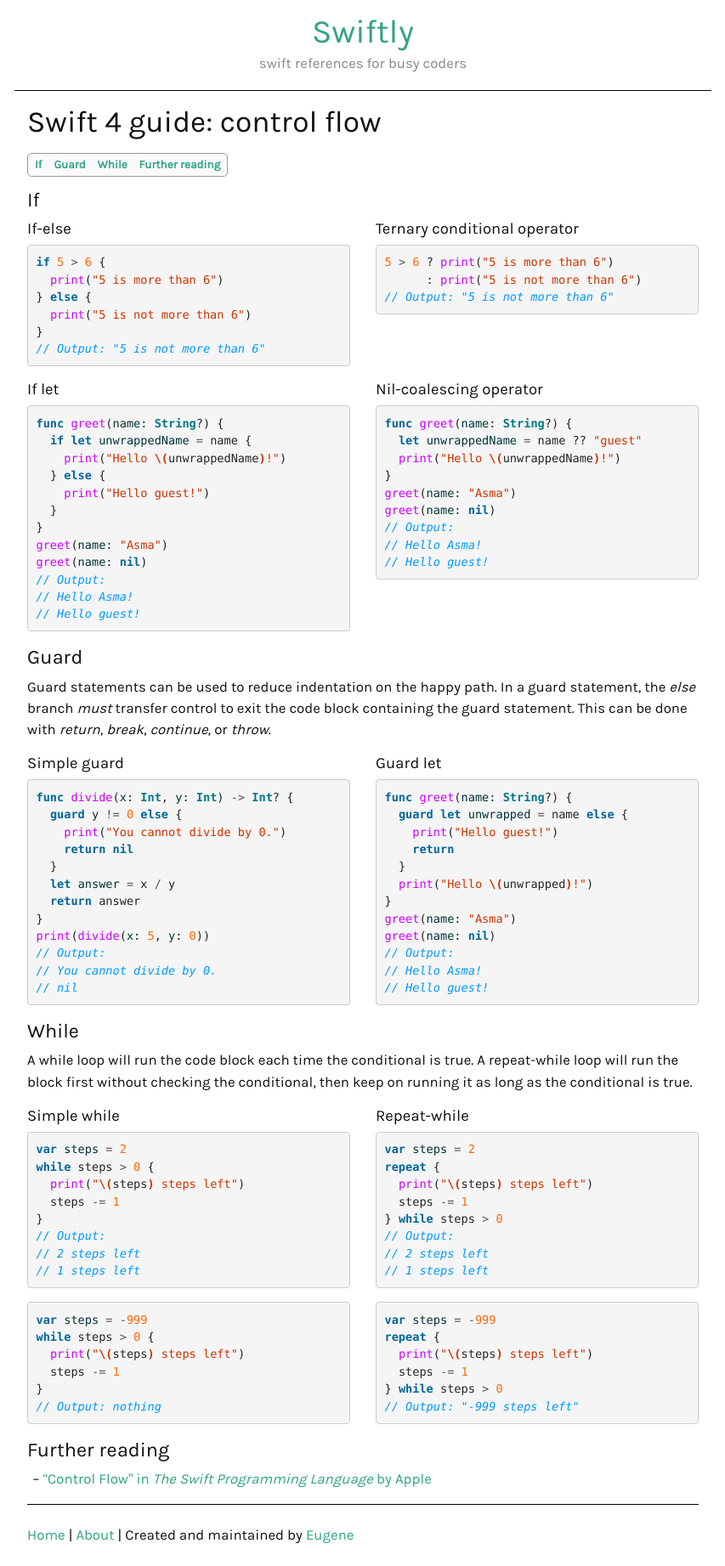
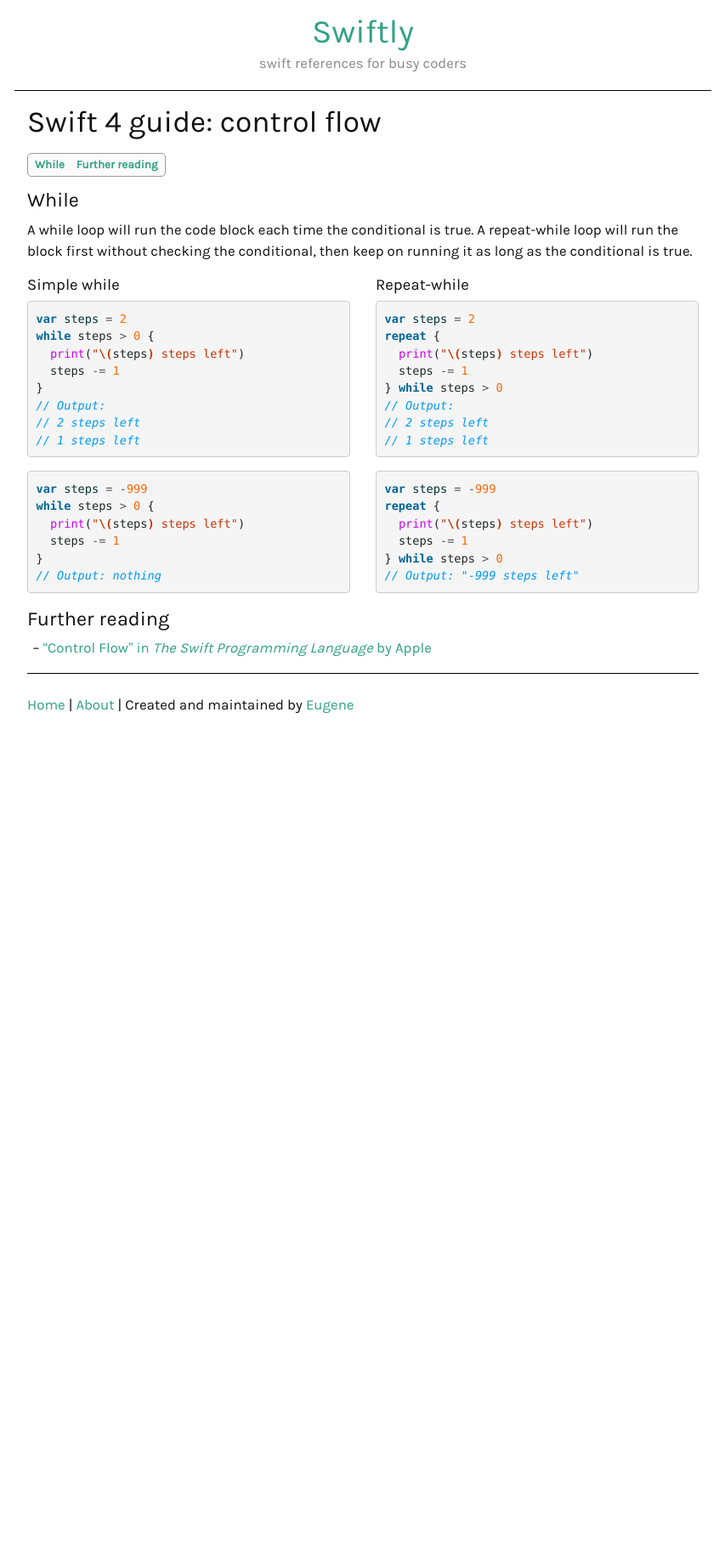
Before and after one commit to ebelinski/swiftly, a Jekyll site: the page built from control-flow.md, in a window 1280 px wide. Shown: the whole page at 85% size, without its empty margins (213-1066 px from the left). Built offline with Jekyll 4.4.1, drawn with Linux system fonts in a browser that asks for light colours; after the commit the page ends 900 px from its top, so only the background shows below that.

Commit message:
added guard page

````diff
--- a/control-flow.md
+++ b/control-flow.md
@@ -4,8 +4,6 @@ title: "Swift 4 guide: control flow"
 description: A quick reference guide for control flow in Swift 4, with if, if-else, if-let, guard, for-in, while, and switch examples.
 redirect_from:
   - /control/
-  - /guard/
-  - /guard-let/
   - /while/
 ---
 {::options parse_block_html="true" /}
@@ -14,114 +12,6 @@ redirect_from:
 * TOC
 {:toc}
 </div>
-
-### If
-
-{% include opencol.html size=6 newrow=true %}
-
-#### If-else
-
-```swift
-if 5 > 6 {
-  print("5 is more than 6")
-} else {
-  print("5 is not more than 6")
-}
-// Output: "5 is not more than 6"
-```
-
-{% include closecol.html %}{% include opencol.html size=6 %}
-
-#### Ternary conditional operator
-
-```swift
-5 > 6 ? print("5 is more than 6")
-      : print("5 is not more than 6")
-// Output: "5 is not more than 6"
-```
-
-{% include closecol.html closerow=true %}
-
-{% include opencol.html size=6 newrow=true %}
-
-#### If let
-
-```swift
-func greet(name: String?) {
-  if let unwrappedName = name {
-    print("Hello \(unwrappedName)!")
-  } else {
-    print("Hello guest!")
-  }
-}
-greet(name: "Asma")
-greet(name: nil)
-// Output:
-// Hello Asma!
-// Hello guest!
-```
-
-{% include closecol.html %}{% include opencol.html size=6 %}
-
-#### Nil-coalescing operator
-
-```swift
-func greet(name: String?) {
-  let unwrappedName = name ?? "guest"
-  print("Hello \(unwrappedName)!")
-}
-greet(name: "Asma")
-greet(name: nil)
-// Output:
-// Hello Asma!
-// Hello guest!
-```
-
-{% include closecol.html closerow=true %}
-
-### Guard
-
-Guard statements can be used to reduce indentation on the happy path. In a guard statement, the _else_ branch _must_ transfer control to exit the code block containing the guard statement. This can be done with _return_, _break_, _continue_, or _throw_.
-
-{% include opencol.html size=6 newrow=true %}
-
-#### Simple guard
-
-```swift
-func divide(x: Int, y: Int) -> Int? {
-  guard y != 0 else {
-    print("You cannot divide by 0.")
-    return nil
-  }
-  let answer = x / y
-  return answer
-}
-print(divide(x: 5, y: 0))
-// Output:
-// You cannot divide by 0.
-// nil
-```
-
-{% include closecol.html %}{% include opencol.html size=6 %}
-
-#### Guard let
-
-```swift
-func greet(name: String?) {
-  guard let unwrapped = name else {
-    print("Hello guest!")
-    return
-  }
-  print("Hello \(unwrapped)!")
-}
-greet(name: "Asma")
-greet(name: nil)
-// Output:
-// Hello Asma!
-// Hello guest!
-```
-
-{% include closecol.html closerow=true %}
 
 ### While
 
````
Also changed, not shown: guard.md (added, +50 -0 lines).
